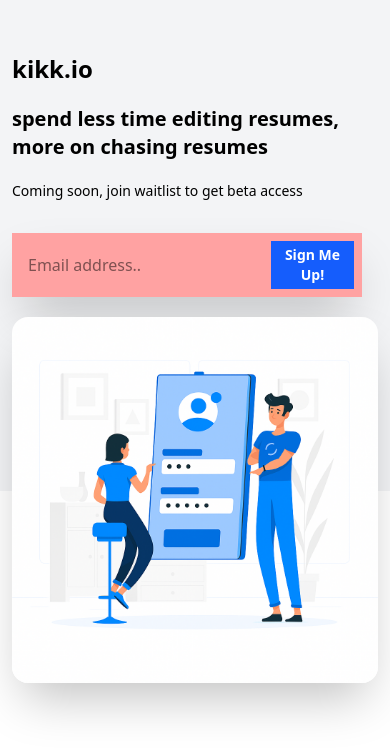
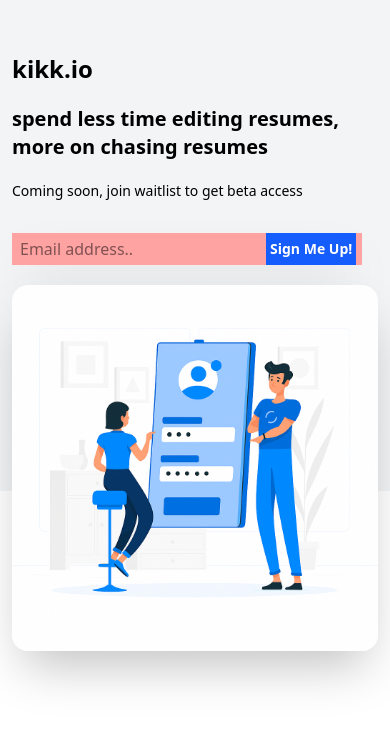
Before and after one commit to shayanashiq/Wait-list, a Next.js app: page / in a window 390 px wide. Shown: the part 107-860 px from the top of the page. Built offline with nearby package versions, Linux system fonts and the light colour scheme.

Commit message:
Padding dec

```diff
--- a/app/components/Auth.tsx
+++ b/app/components/Auth.tsx
@@ -41,7 +41,7 @@
                 <p className="mt-5 text-sm">
                   Coming soon, join waitlist to get beta access
                 </p>
-                <div className="mt-8 flex gap-1 shadow-2xl  bg-red-300 w-[350px] py-2 px-2 md:px-0">
+                <div className="mt-8 flex gap-1 shadow-2xl  bg-red-300 w-[350px] md:p-2 md:px-0">
                   <input
                     value={email}
                     onChange={(e) => setEmail(e.target.value)}
```
